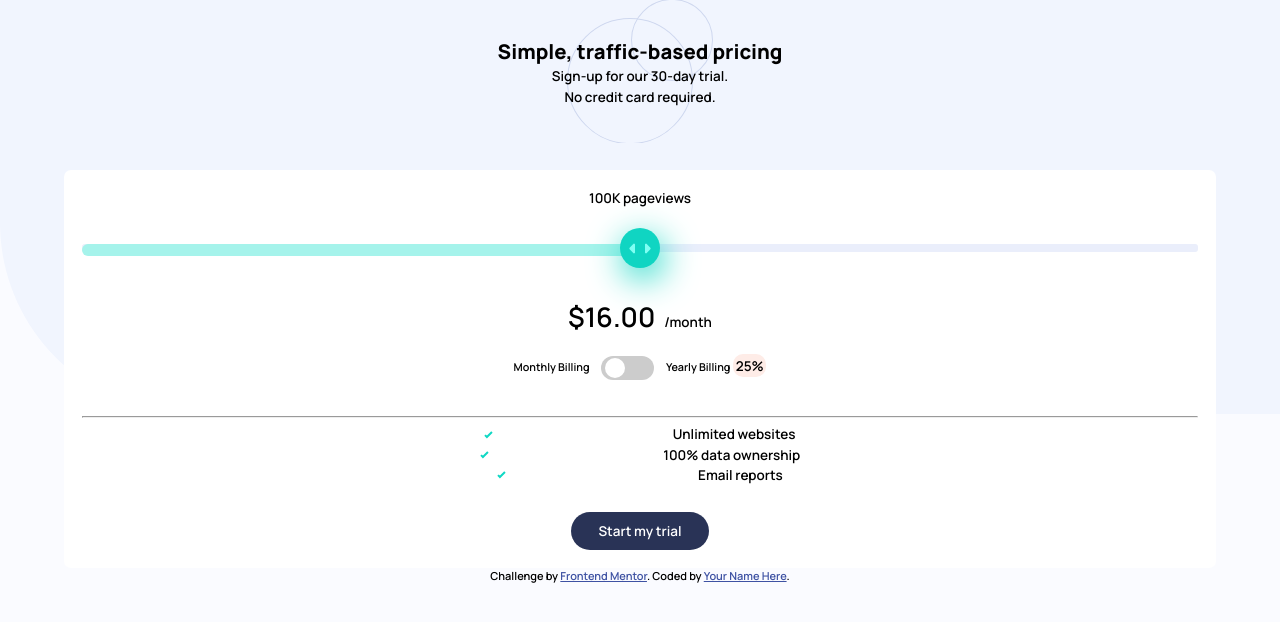
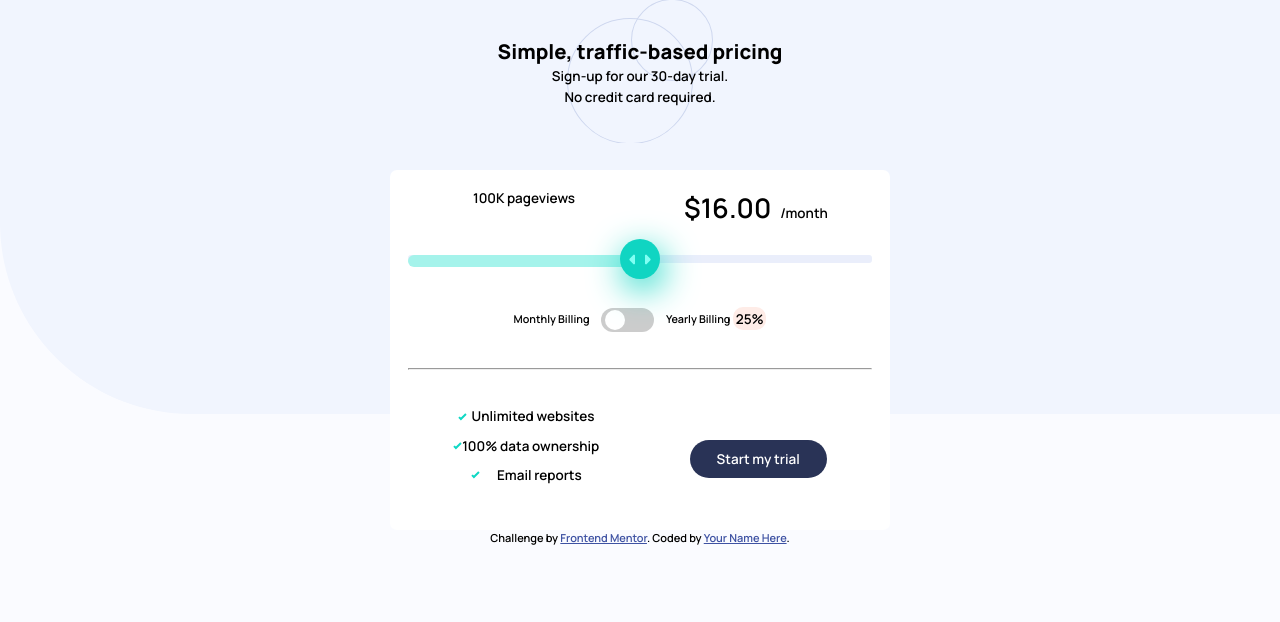
Before and after one commit to abe-m1/interactive-pricing-component, a website: page index.html in a window 1280 px wide. Drawn offline with Linux system fonts and the light colour scheme.

Commit message:
desktop layout

```diff
--- a/index.html
+++ b/index.html
@@ -25,6 +25,7 @@
       </div>
 
       <div class="card">
+        <div class="card-top">
           <p class="pageviews">100k pageviews</p>
           <div class="slide-component">
             <div class="slide-bar">
@@ -45,6 +46,7 @@
           <div class="monthly">
             <span class="monthly-dollar">$16.00</span>/month
           </div>
+        </div>
         <div class="billing-container">
           <span class="billing">Monthly Billing</span>
           <label class="switch">
@@ -56,16 +58,23 @@
           <span class="discount">25%</span>
         </div>
         <hr />
+        <div class="card-bottom">
+          <div class="benefits-container">
             <div class="benefits">
               <img src="/images/icon-check.svg" alt="check" />Unlimited websites
             </div>
             <div class="benefits">
-          <img src="/images/icon-check.svg" alt="check" />100% data ownership
+              <img src="/images/icon-check.svg" alt="check" />100% data
+              ownership
             </div>
             <div class="benefits">
               <img src="/images/icon-check.svg" alt="check" />Email reports
             </div>
+          </div>
+          <div>
             <button class="start-button">Start my trial</button>
+          </div>
+        </div>
       </div>
     </div>
 
--- a/scss/main.scss
+++ b/scss/main.scss
@@ -42,6 +42,7 @@ body {
 
 .card {
   width: 90%;
+  max-width: 500px;
   background-color: $white;
   margin: auto;
   border-radius: 7px;
@@ -49,12 +50,43 @@ body {
   padding: 2rem;
 }
 
+.card-top {
+  display: flex;
+  flex-direction: column;
+
+  @include respond(tab-port) {
+    flex-direction: row;
+    flex-wrap: wrap;
+  }
+}
+
+.card-bottom {
+  display: flex;
+  flex-direction: column;
+
+  @include respond(tab-port) {
+    flex-direction: row;
+    justify-content: space-around;
+    align-items: center;
+  }
+}
+
 .pageviews {
   margin-bottom: 4rem;
+
+  @include respond(tab-port) {
+    flex: 50%;
+    order: 1;
+  }
 }
 
 .monthly {
   margin-bottom: 2rem;
+
+  @include respond(tab-port) {
+    flex: 50%;
+    order: 2;
+  }
 }
 
 .monthly-dollar {
@@ -75,9 +107,12 @@ body {
   padding: 0.3rem;
 }
 
+hr {
+  margin-bottom: 4rem;
+}
+
 .benefits {
-  width: 60%;
-  margin: auto;
+  margin-bottom: 1rem;
   display: flex;
   justify-content: space-evenly;
   align-items: center;
@@ -90,6 +125,11 @@ body {
 .slide-component {
   position: relative;
   margin-bottom: 5rem;
+
+  @include respond(tab-port) {
+    flex: 100%;
+    order: 3;
+  }
 }
 .progress-overlay {
   position: absolute;
```
Also changed, not shown: css/style.css. Lines whose indentation alone changed are shown as unchanged.
